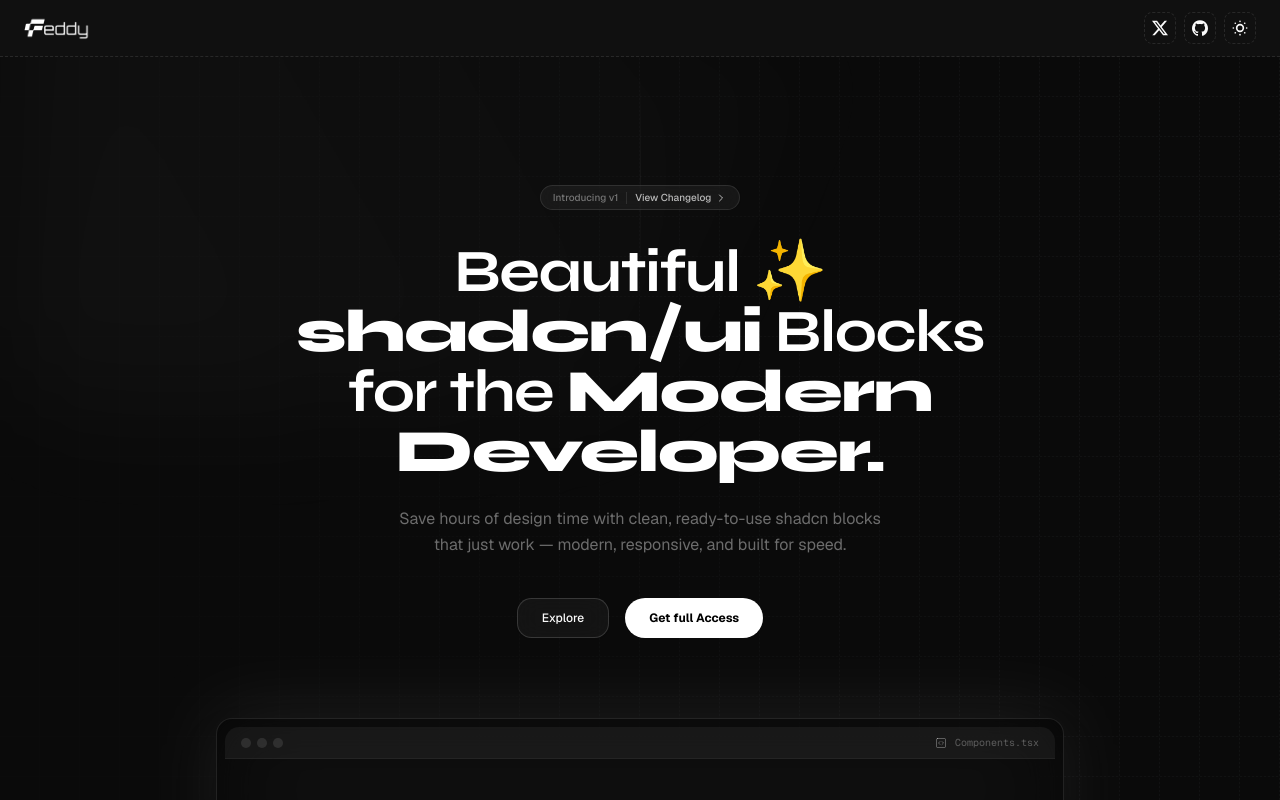
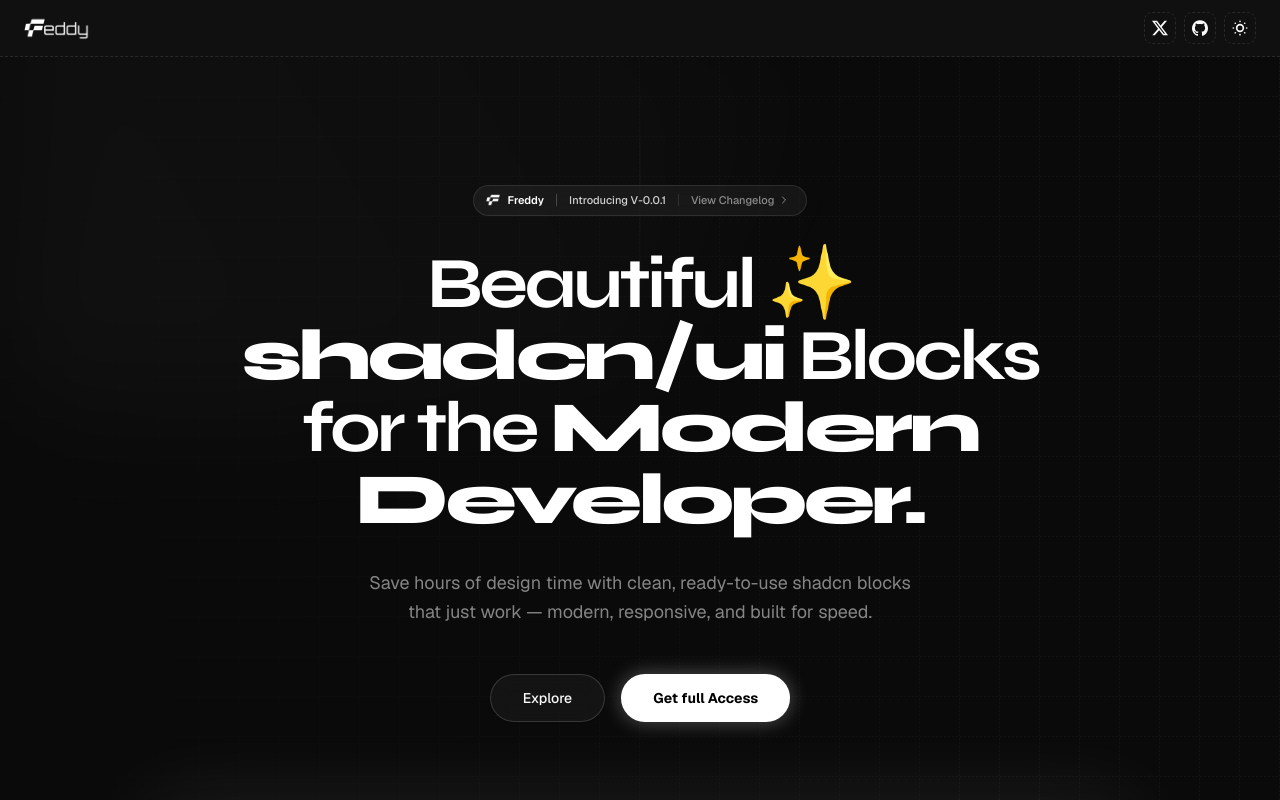
Before and after one commit to arkcabin/freddy-ui, a Next.js app: page / in a window 1280 px wide. Shown: the top 800 px of the page. Built offline with nearby package versions, Linux system fonts and the light colour scheme.

Commit message:
feat: Add initial Hero component and site configuration.

```diff
--- a/components/hero.tsx
+++ b/components/hero.tsx
@@ -4,7 +4,8 @@
 import { Button } from "@/components/ui/button";
 import { ArrowRight, ChevronRight, Github, SquareCode } from "lucide-react";
 import Link from "next/link";
-import { SITE_NAME } from "@/config/site";
+import { SITE_NAME, SITE_VERSION } from "@/config/site";
+import { LogoIcon } from "@/components/logo";
 import { GridPattern } from "./sheard";
 
 export function Hero() {
@@ -47,15 +48,20 @@
         variants={containerVariants}
         initial="hidden"
         animate="visible"
-        className="relative z-10 mx-auto max-w-4xl px-6 text-center"
+        className="relative z-10 mx-auto max-w-5xl px-6 text-center"
       >
         <motion.div
           variants={itemVariants}
-          className="mx-auto mb-8 flex max-w-fit items-center gap-2 rounded-full border border-white/10 bg-white/5 px-3 py-1 text-[10px] font-medium backdrop-blur-md"
+          className="mx-auto mb-8 flex max-w-fit items-center gap-3 rounded-full border border-white/10 bg-white/5 py-1.5 pl-3 pr-4 text-[11px] font-medium backdrop-blur-md"
         >
-          <span className="text-white/40">Introducing v1</span>
+          <div className="flex items-center gap-2">
+            <LogoIcon className="size-3.5" />
+            <span className="text-white font-semibold">{SITE_NAME}</span>
+          </div>
+          <span className="h-3 w-px bg-white/20" />
+          <span className="text-white/80">Introducing V-{SITE_VERSION}</span>
           <span className="h-3 w-px bg-white/10" />
-          <Link href="/changelog" className="flex items-center gap-1 text-white/70 transition-colors hover:text-white">
+          <Link href="/changelog" className="flex items-center gap-1 text-white/50 transition-colors hover:text-white">
             View Changelog
             <ChevronRight className="size-3" />
           </Link>
@@ -63,15 +69,15 @@
 
         <motion.h1
           variants={itemVariants}
-          className="relative font-heading text-3xl font-bold tracking-tight text-white sm:text-5xl lg:text-6xl"
+          className="relative font-heading text-4xl font-bold tracking-tighter text-white sm:text-6xl lg:text-7xl"
         >
-          Beautiful ✨ <span className="font-extrabold text-white">shadcn/ui</span> Blocks <br />
-          for the <span className="font-extrabold text-white text-glow">Modern Developer.</span>
+          Beautiful ✨ <span className="font-extrabold">shadcn/ui</span> Blocks <br />
+          for the <span className="font-extrabold text-glow">Modern Developer.</span>
         </motion.h1>
 
         <motion.p
           variants={itemVariants}
-          className="mx-auto mt-6 max-w-xl text-sm leading-relaxed text-white/40 sm:text-base"
+          className="mx-auto mt-8 max-w-2xl text-base leading-relaxed text-white/50 sm:text-lg"
         >
           Save hours of design time with clean, ready-to-use shadcn blocks <br className="hidden sm:block" />
           that just work — modern, responsive, and built for speed.
@@ -79,14 +85,14 @@
 
         <motion.div
           variants={itemVariants}
-          className="mt-10 flex flex-wrap items-center justify-center gap-4"
+          className="mt-12 flex flex-wrap items-center justify-center gap-4"
         >
-          <Button asChild size="lg" variant="outline" className="h-10 rounded-xl border-white/5 bg-white/2 px-6 text-xs font-medium backdrop-blur-md transition-all hover:bg-white/5">
+          <Button asChild size="lg" variant="outline" className="h-12 rounded-full border-white/10 bg-white/5 px-8 text-sm font-medium backdrop-blur-md transition-all hover:bg-white/10 focus:ring-2 focus:ring-white/20">
             <Link href="#blocks">
               Explore
             </Link>
           </Button>
-          <Button asChild size="lg" className="h-10 rounded-full bg-white px-6 text-xs font-bold text-black transition-colors hover:bg-white/90">
+          <Button asChild size="lg" className="h-12 rounded-full bg-white px-8 text-sm font-bold text-black shadow-[0_0_20px_rgba(255,255,255,0.3)] transition-all hover:bg-white/90 hover:shadow-[0_0_25px_rgba(255,255,255,0.5)] focus:ring-2 focus:ring-white">
             <Link href="/get-access">
               Get full Access
             </Link>
--- a/config/site.ts
+++ b/config/site.ts
@@ -18,3 +18,4 @@
   "Beautiful Shadcn UI blocks and components for modern web apps.";
 export const SITE_HOME_URL = siteConfig.url;
 export const MY_HANDLE = "arkcabin";
+export const SITE_VERSION = "0.0.1";
```
